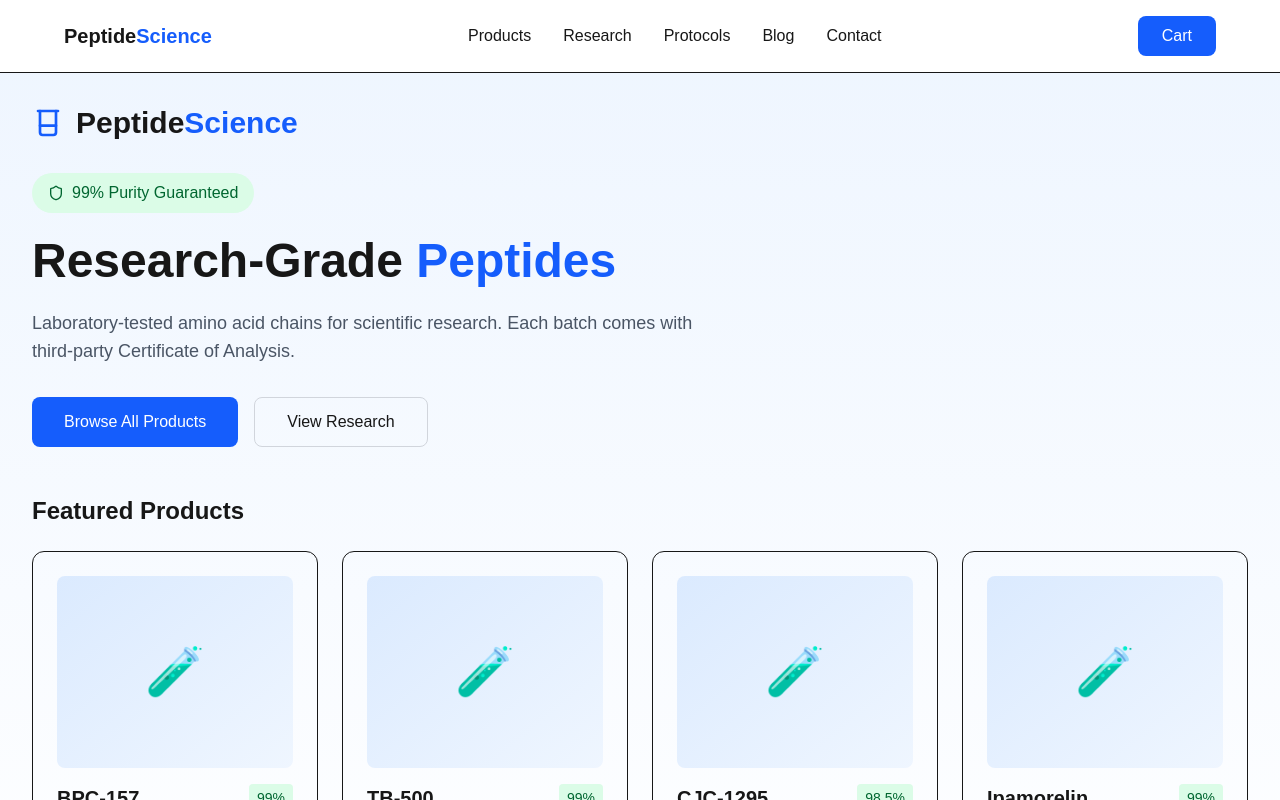
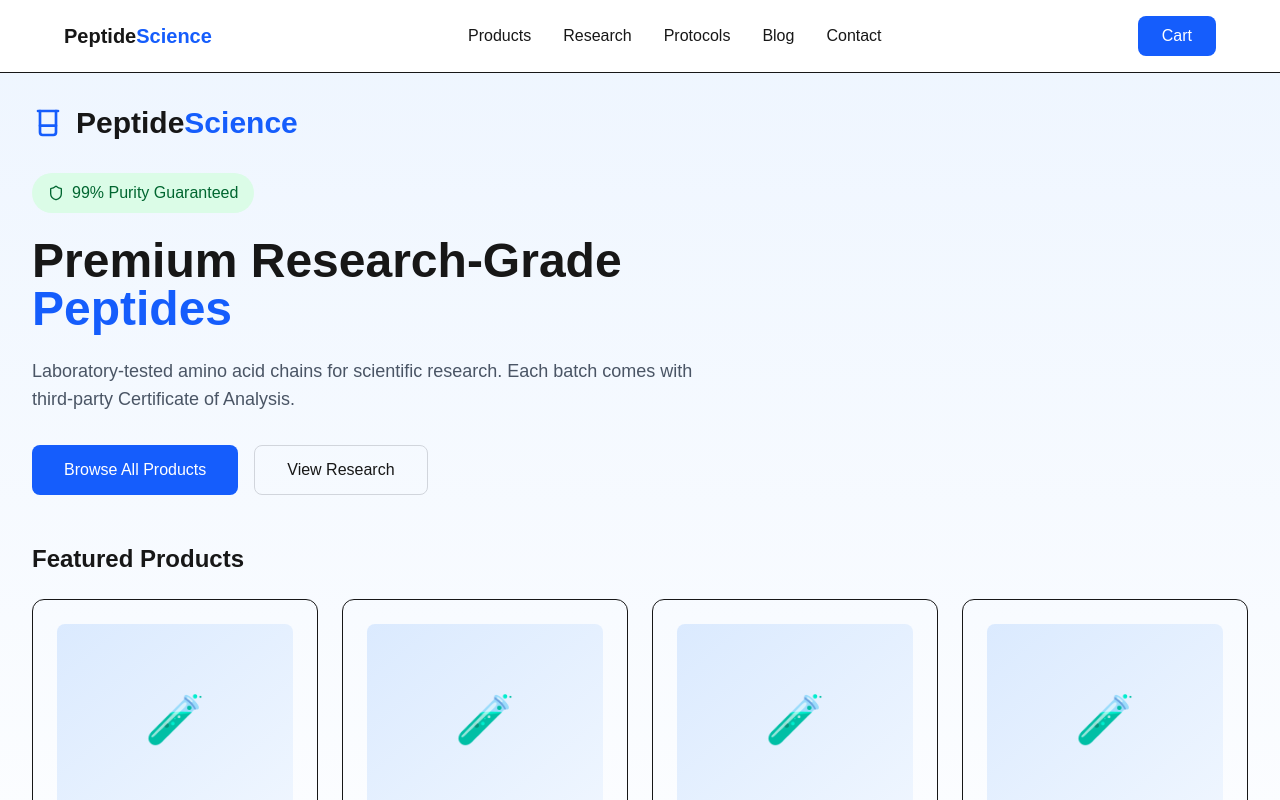
Before and after one commit to Lakis112/PeptideBuisness, a Next.js app: page / in a window 1280 px wide. Shown: the top 800 px of the page. Built offline with nearby package versions, Linux system fonts and the light colour scheme.

Commit message:
Update homepage heading

```diff
--- a/src/app/page.tsx
+++ b/src/app/page.tsx
@@ -20,10 +20,10 @@ export default function Home() {
           <span className="font-medium">99% Purity Guaranteed</span>
         </div>
 
-        <h2 className="text-5xl font-bold mb-6">
-          Research-Grade
-          <span className="text-blue-600"> Peptides</span>
-        </h2>
+       <h2 className="text-5xl font-bold mb-6">
+  		Premium Research-Grade
+  		<span className="text-blue-600"> Peptides</span>
+	</h2>
 
         <p className="text-gray-600 text-lg mb-8">
           Laboratory-tested amino acid chains for scientific research.
```
